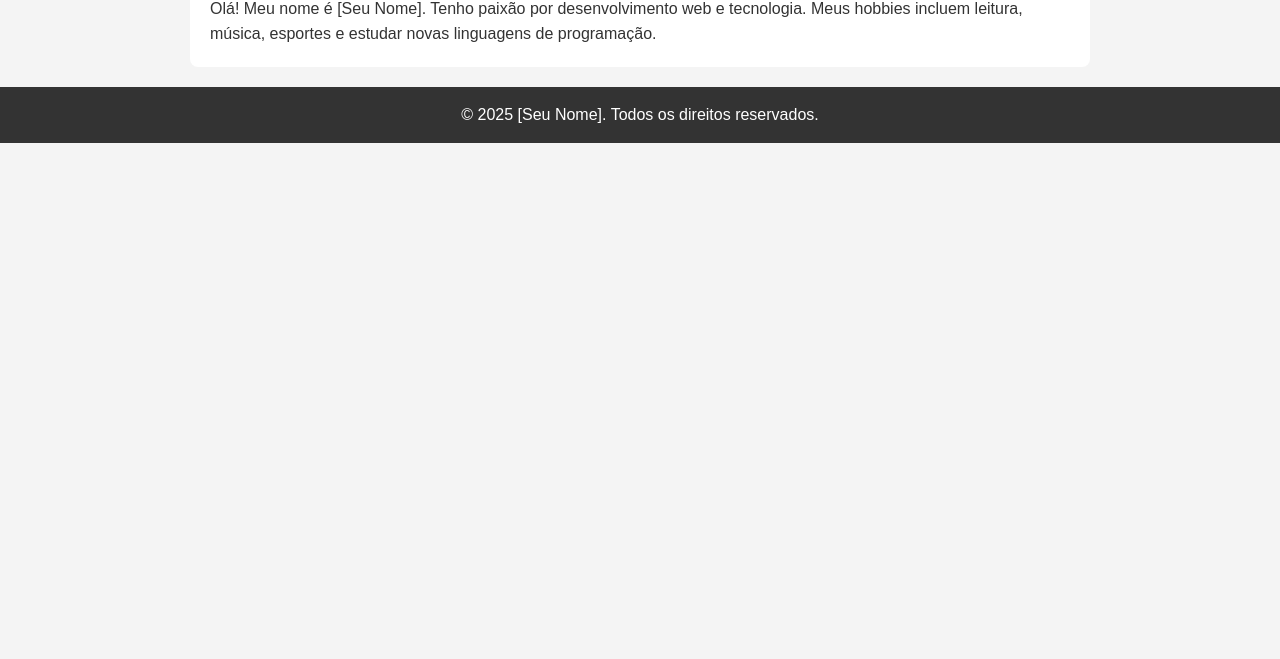
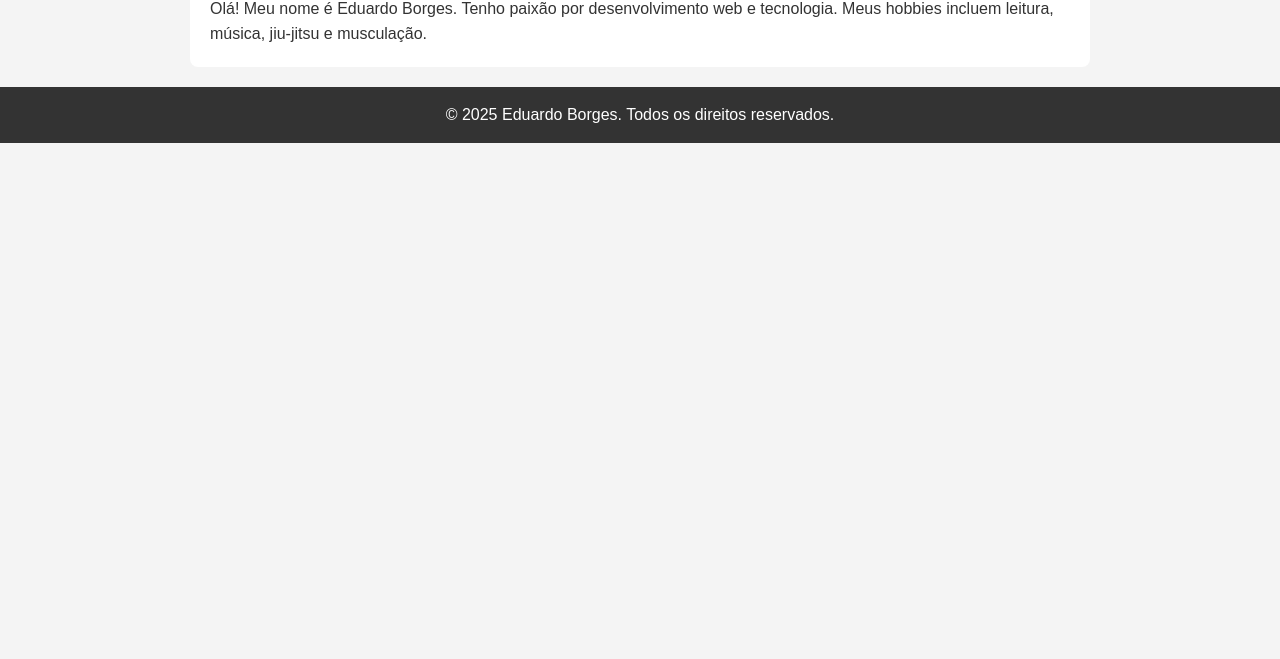
Before and after one commit to carloslimaeduardo/meuportifolio, a plain HTML site: page sobre.html in a window 1280 px wide. Shown: the part 141-800 px from the top of the page. Drawn offline with Linux system fonts and the light colour scheme; files that its build step writes are made by us from their sources.

Commit message:
Update sobre.html

```diff
--- a/sobre.html
+++ b/sobre.html
@@ -4,7 +4,7 @@
 <meta charset="UTF-8">
 <meta name="viewport" content="width=device-width, initial-scale=1.0">
 <title>Sobre Mim</title>
-<link rel="stylesheet" href="css/style.css">
+<link rel="stylesheet" href="/meuportifolio/style.css">
 </head>
 <body>
 <nav>
@@ -18,10 +18,10 @@
 </nav>
 <main>
 <h1>Sobre Mim</h1>
-<p>Olá! Meu nome é [Seu Nome]. Tenho paixão por desenvolvimento web e tecnologia. Meus hobbies incluem leitura, música, esportes e estudar novas linguagens de programação.</p>
+<p>Olá! Meu nome é Eduardo Borges. Tenho paixão por desenvolvimento web e tecnologia. Meus hobbies incluem leitura, música, jiu-jitsu e musculação.</p>
 </main>
 <footer>
-<p>© 2025 [Seu Nome]. Todos os direitos reservados.</p>
+<p>© 2025 Eduardo Borges. Todos os direitos reservados.</p>
 </footer>
 </body>
 </html>
```
